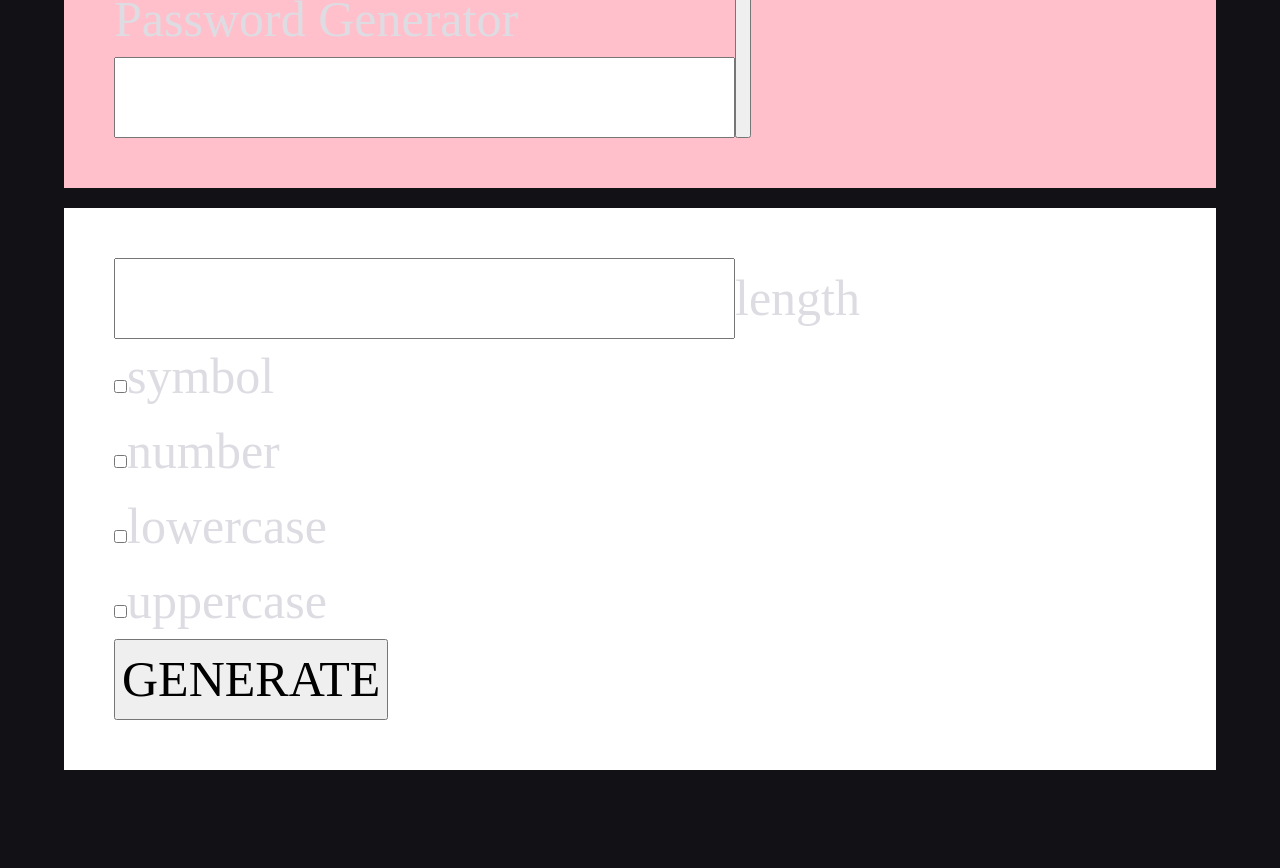
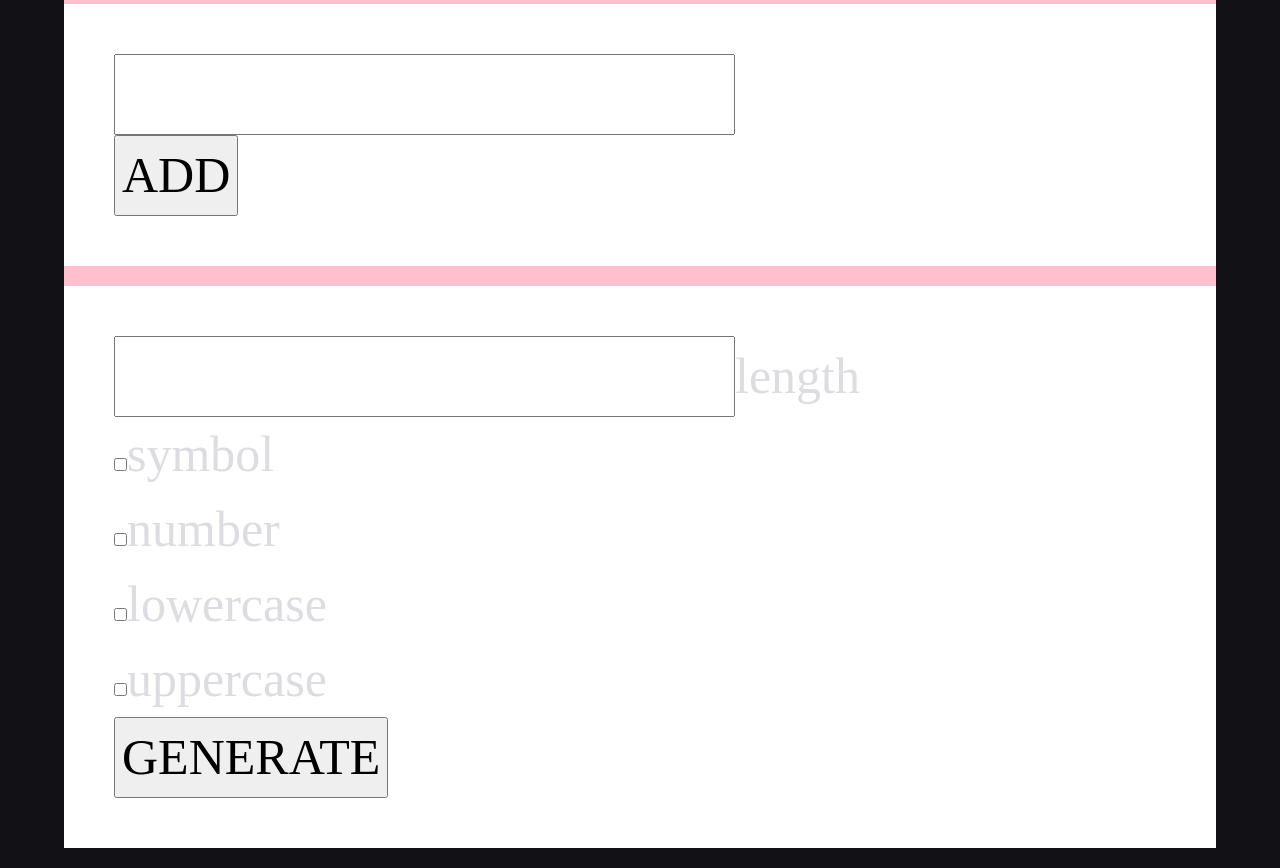
Before and after one commit to PiotrRusiowski/PasswordGenerator, a website built with webpack: page src/index.html in a window 1280 px wide. Shown: the part 39-907 px from the top of the page. Before the commit the page ends 829 px from the top, so only its background shows below. Built offline with nearby package versions, Linux system fonts and the light colour scheme; files whose address does not match are found by name.

Commit message:
add new css styles

```diff
--- a/src/app1.js
+++ b/src/app1.js
@@ -11,9 +11,15 @@ const PasswordsService_1 = __importDefault(
 );
 const types_1 = require("./model/types");
 const FormManager_1 = __importDefault(require("./dom/FormManager"));
+const generatorHeader = document.querySelector(
+  ".passwordGenerator__box--header"
+);
 const passwordGeneratorElement = document.querySelector(".passwordGenerator");
 const ps = new PasswordsService_1.default();
 const submit = () => {
+  const lengthInput = document.querySelector("#length");
+  // @ts-ignore
+  lengthInput.addEventListener("input", (e) => console.log(e.target.value));
   const checkboxes = [...document.querySelectorAll("input[name=checkbox]")].map(
     (checkbox) => {
       const password = {};
@@ -23,13 +29,13 @@ const submit = () => {
     }
   );
   ps.passwordGenerator({ length: 8, properties: checkboxes });
-  console.log(ps.getPassword());
+  ps.getPassword();
 };
 const formProperties = {
   className: "passwordGenerator__box",
   submitButtonMessage: "generate",
   submitCallback: submit,
-  formHeaderText: "password generator",
+  formHeaderText: "",
   formFields: [
     {
       type: "number",
@@ -47,20 +53,20 @@ const formProperties = {
   ],
 };
 const headerProperties = {
-  className: "passwordGenerator__box passwordGenerator__box--header ",
-  submitButtonMessage: "",
+  className: "passwordGenerator__box",
+  submitButtonMessage: "add",
   submitCallback: submit,
   formHeaderText: "password generator",
   formFields: [
     {
       type: "string",
-      labels: ["Password Generator"],
+      labels: [""],
     },
   ],
 };
 const fm2 = new FormManager_1.default(headerProperties);
 const formHeaderElement = fm2.createForm();
-passwordGeneratorElement.appendChild(formHeaderElement);
+generatorHeader.appendChild(formHeaderElement);
 const fm = new FormManager_1.default(formProperties);
 const formElement = fm.createForm();
 passwordGeneratorElement.appendChild(formElement);
--- a/src/css/formManager.scss
+++ b/src/css/formManager.scss
@@ -3,7 +3,6 @@ $generatorBgColor : #24232B;
 $fontColor:#DDDCE2;
 
 body{
-  height: 100vh;
   background-color: $backGroundColor;
 
   .container{
@@ -26,12 +25,9 @@ body{
     background-color: white;
     &--header{
       display: flex;
+      flex-direction: column;
       background-color: pink;
 
-      .form-group{
-        display: flex;
-        flex-direction: column-reverse;
-      }
     }
   }
 
--- a/src/dom/FormManager.js
+++ b/src/dom/FormManager.js
@@ -3,6 +3,7 @@ Object.defineProperty(exports, "__esModule", { value: true });
 class FormManager {
     constructor({ className, submitCallback, submitButtonMessage, formHeaderText, formFields, }) {
         this.formElement = this.createFormElement();
+        this.formHeaderText = "";
         this.state = {};
         this.className = className;
         this.submitCallback = submitCallback;
@@ -15,6 +16,9 @@ class FormManager {
         return formElement;
     }
     createForm() {
+        // const formHeader: HTMLElement = document.createElement("h1");
+        // formHeader.textContent = this.formHeaderText;
+        //this.formElement.appendChild(formHeader);
         this.formElement.className = this.className;
         this.formFields.forEach((el) => this.createInput(el));
         this.formElement.appendChild(FormManager.createSubmitButton(this.submitButtonMessage));
--- a/src/index.html
+++ b/src/index.html
@@ -6,7 +6,11 @@
 </head>
 <body>
 <div class="container">
-    <div class="passwordGenerator"></div>
+    <div class="passwordGenerator">
+        <div class="passwordGenerator__box--header">
+            <h1>Password generator</h1>
+        </div>
+    </div>
 </div>
 </body>
 <script src="http://localhost:35729/livereload.js"></script>
--- a/src/service/PasswordsService.js
+++ b/src/service/PasswordsService.js
@@ -24,6 +24,7 @@ class PasswordsService {
         }
     }
     getPassword() {
+        console.log(this.password.join(""));
         return this.password.join("");
     }
     drawNumber(max, min) {
--- a/src/ts/dom/FormManager.ts
+++ b/src/ts/dom/FormManager.ts
@@ -5,7 +5,7 @@ export default class FormManager {
   private formElement: HTMLElement = this.createFormElement();
   private readonly submitButtonMessage: string;
   private readonly submitCallback: Function;
-  private readonly formHeaderText: string;
+  private readonly formHeaderText: string = "";
   private formFields: FormField[];
   private state = {};
   constructor({
@@ -26,6 +26,9 @@ export default class FormManager {
     return formElement;
   }
   createForm(): HTMLElement {
+    // const formHeader: HTMLElement = document.createElement("h1");
+    // formHeader.textContent = this.formHeaderText;
+    //this.formElement.appendChild(formHeader);
     this.formElement.className = this.className;
     this.formFields.forEach((el) => this.createInput(el));
     this.formElement.appendChild(
--- a/src/ts/service/PasswordsService.ts
+++ b/src/ts/service/PasswordsService.ts
@@ -26,6 +26,7 @@ export default class PasswordsService {
     }
   }
   getPassword(): string {
+    console.log(this.password.join(""));
     return this.password.join("");
   }
 
```
Also changed, not shown: src/ts/app1.ts (+14 -6 lines).
